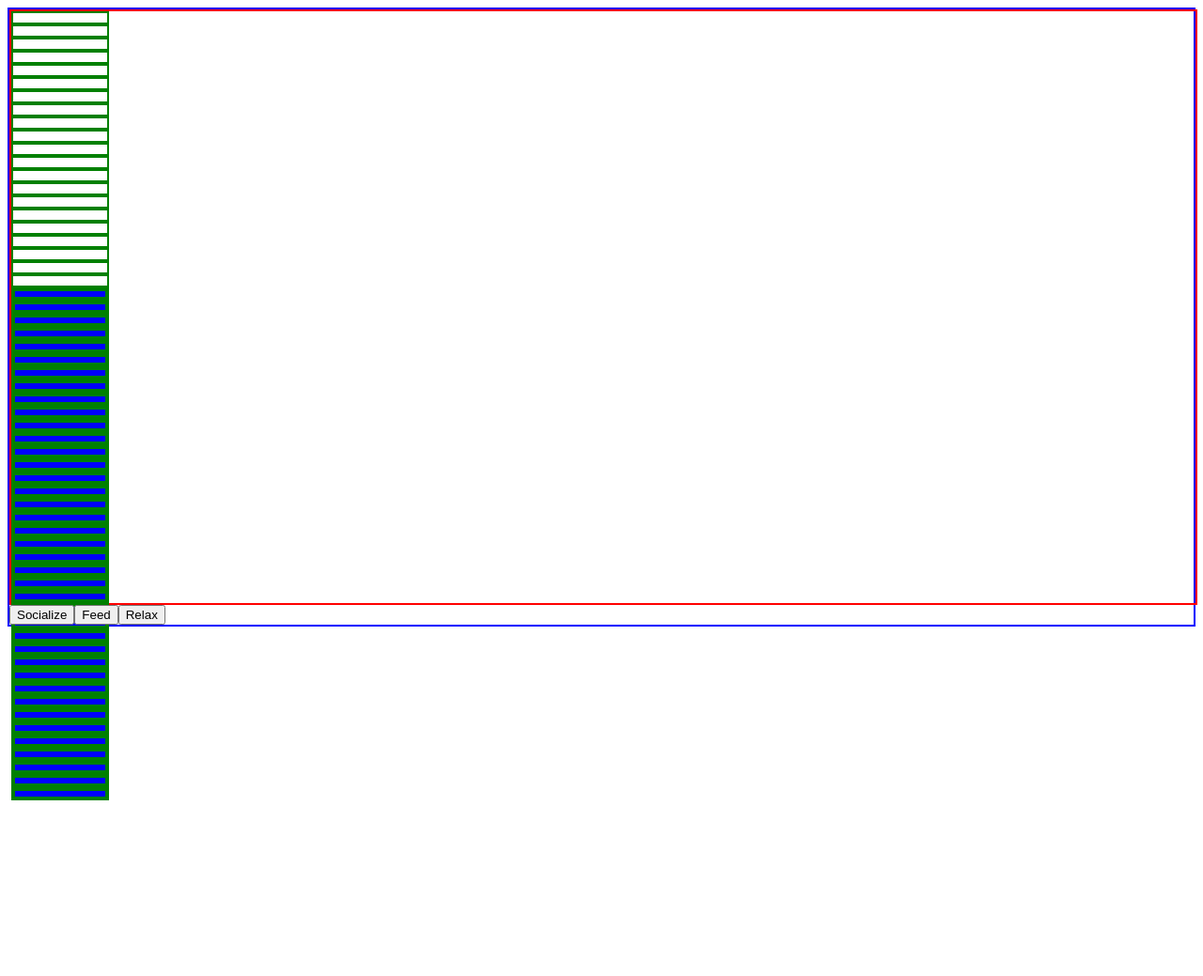
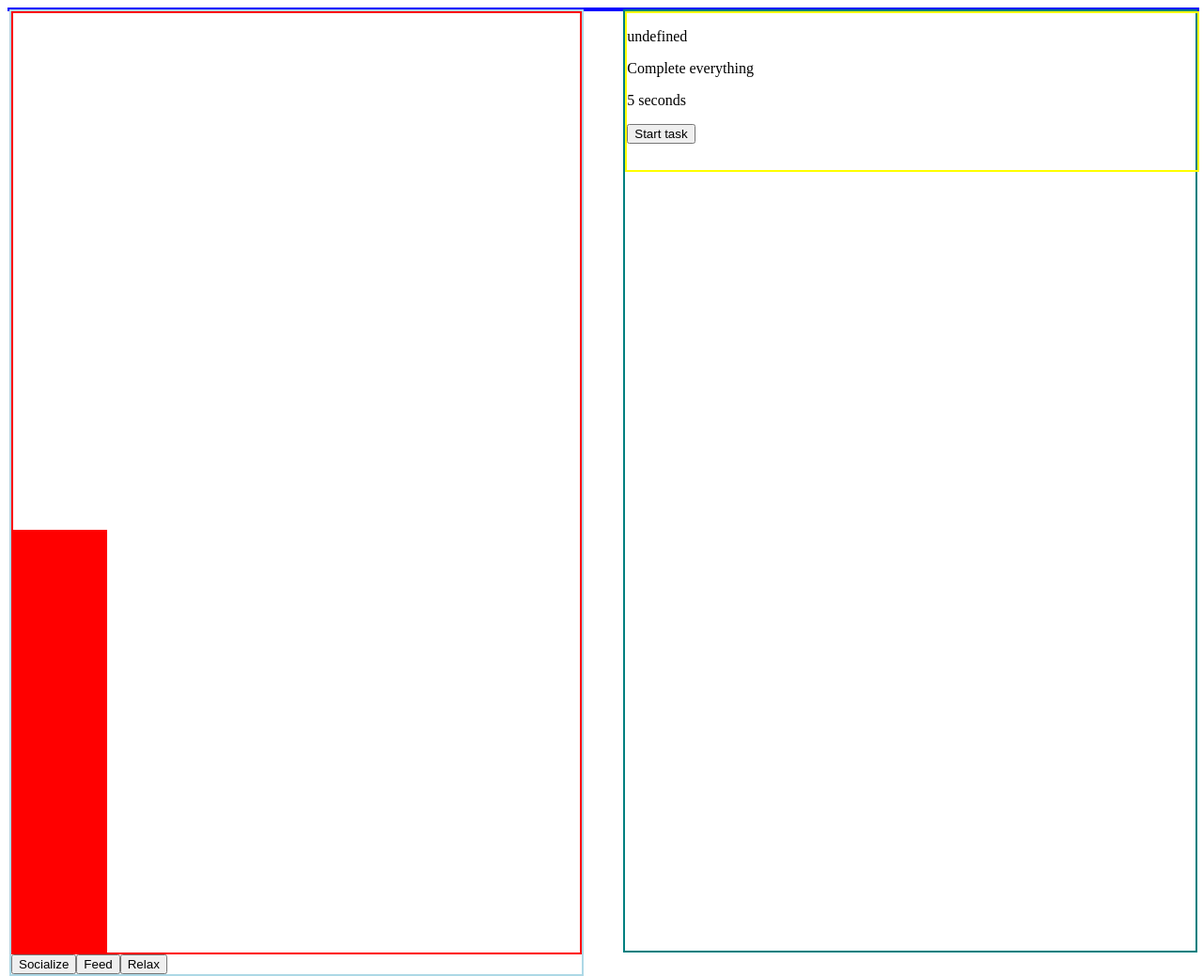
Before and after one commit to jiwonhan1/Programmer-happiness, a website built with webpack: page src/index.html in a window 1280 px wide. Shown: the whole page at 94% size. Before the commit the page ends 852 px from the top, so only its background shows below. Built offline with nearby package versions, Linux system fonts and the light colour scheme.

Commit message:
Creating task functions

```diff
--- a/src/css/styles.css
+++ b/src/css/styles.css
@@ -1,21 +1,43 @@
 .container {
+    height: 100%;
+    width: 100%;
     border: 2px solid blue;
 }
 #main-content {
-
     width: 100%;
     height: 100%;
 }
+#health-display {
+    width: 48%;
+    height: 100%;
+    border: 2px solid lightblue;
+    float: left;
+}
+#task-list-display {
+    width: 48%;
+    height: 1000px;
+    border: 2px solid teal;
+    float: right;
+}
+#task-list {
+    height: 100%;
+}
+.task-list-item {
+    border: 2px solid yellow;
+    height: calc(100%/6);
+    width: 100%;
+}
 #happiness-meter {
     border: 2px solid red;
-    width: 100%;
-    height: 630px;
+    height: 1000px;
+    display: flex;
+    flex-direction: column-reverse;
 }
 
 .happiness-bar-container {
-    border: 2px solid green;
     width: 100px;
     height: 10px;
+    background-color: red;
 }
 .happiness-bar {
     border: 2px solid green;
--- a/src/index.html
+++ b/src/index.html
@@ -7,12 +7,11 @@
     <title>Hungry Bear</title>
 </head>
 <body>
-    <div class="container">
-            <div id="main-content">
-
-                </div>
+  <div class="container">
+    <div id="main-content">
+      <div id="health-display"></div>
+      <div id="task-list-display"></div>
     </div>
-    <!-- 5 min game timer -->
-
+  </div>
 </body>
 </html>
--- a/src/js/interface-logic.js
+++ b/src/js/interface-logic.js
@@ -1,81 +1,131 @@
 import { Programmer } from './programmer.js';
-
+import { Task } from './task.js';
 
 export function createHappinessMeterContainer() {
-  let mainContent = document.getElementById("main-content");
+  let mainContent = document.getElementById("health-display");
   let meterDiv = document.createElement("div");
   meterDiv.id = "happiness-meter";
   mainContent.append(meterDiv);
 }
 
-export function createHappinessMeterBarsContainers(){
+export function createHappinessMeterBarsContainers(programmerHappiness){
+  if(programmerHappiness.getHappiness() <= 0) {
+  //  alert("You Lose!!!!!!!!!!!!!!");
+  }
   let meterDiv = document.getElementById("happiness-meter");
-  for(let i = 0; i < 60; i++) {
+  while(meterDiv.firstChild) {
+    meterDiv.removeChild(meterDiv.firstChild);
+  }
+  for(let i = 0; i < programmerHappiness.getHappiness(); i++) {
     let barContainer = document.createElement("div");
     barContainer.className = "happiness-bar-container";
     meterDiv.append(barContainer);
   }
 }
-export function createHappinessMeterBars() {
-  let meterDiv = document.getElementsByClassName("happiness-bar-container");
-  for(let i = 0; i < 60; i++) {
-    let bar = document.createElement("div");
-    bar.className = "happiness-bar";
-    meterDiv[i].append(bar);
-  }
-}
 
 export function createHappinessMeter() {
   createHappinessMeterContainer();
-  createHappinessMeterBarsContainers();
-  createHappinessMeterBars();
+}
+
+export function createTaskAtRandomIntervals() {
+  setInterval(() => {
+
+  }, 1000)
+}
+
+export function createTaskList() {
+  let mainContent = document.getElementById("task-list-display");
+  let taskList = document.createElement("div");
+  taskList.id = "task-list";
+  mainContent.append(taskList);
+}
+
+export function createTask(task) {
+  let taskList = document.getElementById("task-list");
+  let taskDiv = document.createElement("div");
+  taskDiv.className = "task-list-item";
+
+  let taskDescription = document.createElement("p");
+  taskDescription.className = "task-description";
+  taskDescription.innerHTML = `${task.description}`;
+  let taskEstimatedTimeToComplete = document.createElement("p");
+  taskEstimatedTimeToComplete.className = "task-time";
+  taskEstimatedTimeToComplete.innerHTML = `${(task.time/1000)} seconds`;
+  let taskStartButton = document.createElement("button");
+  taskStartButton.className = "start-task-button";
+  taskStartButton.innerHTML = "Start task";
+  attachTaskDue(taskDiv, task);
+  taskDiv.append(taskDescription);
+  taskDiv.append(taskEstimatedTimeToComplete);
+  taskDiv.append(taskStartButton);
+  attachStartTaskButtonListener(taskStartButton, task, taskDiv);
+  taskList.append(taskDiv);
+}
+export function attachTaskDue(taskDiv, task) {
+  let taskDue = document.createElement("p");
+  taskDue.className = "task-due";
+  taskDue.innerHTML = `${task.timeRemainingOnTask()}`;
+  taskDiv.append(taskDue);
+}
+
+export function attachStartTaskButtonListener(taskStartButton, task, taskDiv) {
+  taskStartButton.addEventListener("click", function() {
+    let timeToProcess = task.time;
+    hideButtonsTaskLength(timeToProcess, taskDiv);
+  });
+}
+
+export function hideButtonsTaskLength(time, taskDiv) {
+  //let healthDisplay = document.getElementById("health-display");
+  let userButtons = document.getElementsByClassName("user-button");
+  //let userButtons = document.querySelectorAll("health-display button");
+  for(let i = 0; i < userButtons.length; i++) {
+    userButtons[i].classList.add("hidden");
+  }
+  setTimeout(() => {
+    for(let i = 0; i < userButtons.length; i++) {
+      userButtons[i].classList.remove("hidden");
+    }
+    taskDiv.remove();
+  },time)
+  console.log(userButtons.length);
+  console.log(time)
 }
 
 export function startGame() {
   createHappinessMeter();
-  let happinessBars = document.querySelectorAll(".happiness-bar");
+  createButtons();
+  createTaskList();
+  let task = new Task("Complete everything", 5000, 10000);
+  createTask(task);
   let p = new Programmer();
-  createButtons();
-
   p.socialDrainPerSecond();
   p.workDrainPerSecond();
   p.hungerDrainPerSecond();
-  p.happiness();
-  setInterval(() => {
-    updateHappinessMeter(happinessBars, p);
-  },1000)
+  p.totalHappiness();
+  runGame(p);
   attachButtonListeners(p);
 }
-
-export function updateHappinessMeter(happinessBars,p) {
-  let programmerHappiness = p.getHappiness();
-
-  let happinessBarsWithHidden = document.getElementsByClassName("hidden");
-  console.log(happinessBarsWithHidden.length + " happiness bard with hidden");
-  if((60 - programmerHappiness) > happinessBarsWithHidden.length) {
-    let difference = (60 - programmerHappiness) - (happinessBarsWithHidden.length);
-    for(let i = difference; i > 0; i--) {
-      happinessBars[i].classList.remove("hidden");
-    }
-  }
-  for(let i = 0; i < (60 - programmerHappiness); i++) {
-
-    happinessBars[i].classList.add("hidden");
-  }
-  }
-
+ export function runGame(p) {
+  setInterval(() => {
+    createHappinessMeterBarsContainers(p);
+  },10)
+ }
   export function createButtons() {
-    let mainContent = document.getElementById("main-content");
+    let mainContent = document.getElementById("health-display");
     let socialButton = document.createElement("button");
     socialButton.id = "socialize-button";
+    socialButton.className = "user-button";
     socialButton.innerHTML = "Socialize";
     mainContent.append(socialButton);
     let feedButton = document.createElement("button");
     feedButton.id = "feed-button";
+    feedButton.className = "user-button";
     feedButton.innerHTML = "Feed";
     mainContent.append(feedButton);
     let relaxButton = document.createElement("button");
     relaxButton.id = "relax-button";
+    relaxButton.className = "user-button";
     relaxButton.innerHTML = "Relax";
     mainContent.append(relaxButton);
   }
@@ -83,15 +133,27 @@ export function updateHappinessMeter(happinessBars,p) {
   export function attachButtonListeners(programmer) {
     let p = programmer;
     document.getElementById("feed-button").addEventListener("click", function() {
-      p.feed();
+      feed(p);
+    });
+    document.getElementById("relax-button").addEventListener("click", function() {
+      relax(p);
+    });
+    document.getElementById("socialize-button").addEventListener("click", function() {
+      socialize(p);
     });
   }
 
   export function feed(programmer) {
     programmer.feed();
-
+    runGame(programmer);
   }
 
-  export function run() {
+  export function relax(programmer) {
+    programmer.relax();
+    runGame(programmer);
+  }
 
+  export function socialize(programmer) {
+    programmer.socialize();
+    runGame(programmer);
   }
--- a/src/js/programmer.js
+++ b/src/js/programmer.js
@@ -9,49 +9,46 @@ export class Programmer {
   getHappiness() {
     return this.happiness;
   }
+
   hungerDrainPerSecond() {
+    setInterval(() => {
       if(this.hunger <= 0) {
-      setInterval(() => {
-        this.hunger -= 2;
-      }, 1000)
+        this.hunger = this.hunger - 2;
+        console.log(this.hunger + " hunger")
       } else {
-      setInterval(() => {
-        this.hunger--;
-      }, 1000)
+        this.hunger = this.hunger - 1;
+        console.log(this.hunger + " hunger")
       }
+    },1000);
   }
 
   socialDrainPerSecond() {
+    setInterval(() => {
       if(this.social <= 0) {
-      setInterval(() => {
-        this.social -= 2;
-      }, 1000)
+        this.social = this.social - 2;
       } else {
-    setInterval(() => {
-      this.social--;
-    }, 1000)
+        this.social = this.social - 1;
       }
+    },1000);
 }
 
   workDrainPerSecond() {
+    setInterval(() => {
       if(this.work <= 0) {
-      setInterval(() => {
-        this.work -= 2;
-      }, 1000)
+        this.work = this.work - 2;
       } else {
-    setInterval(() => {
-      this.work--;
-    }, 1000)
+        this.work = this.work - 1;
       }
+    },1000);
 }
 
-  happiness() {
+  totalHappiness() {
     setInterval(() => {
       this.happiness = this.work + this.social + this.hunger;
     }, 1);
   }
   feed() {
-    this.hunger += 20;
+    this.hunger = 20;
   }
 
   socialize() {
--- /dev/null
+++ b/src/js/task.js
@@ -0,0 +1,20 @@
+export class Task {
+  constructor(description, time, due) {
+    this.description = description;
+    this.time = time;
+    this.due = due;
+  }
+
+  beginTask() {
+    setTimeout(function() {
+      this.complete = true;
+    }, this.time);
+  }
+
+  timeRemainingOnTask() {
+    setInterval(() => {
+      this.due = this.due--;
+    }, 1000)
+  }
+
+}
```
Also changed, not shown: __tests__/programmer.test.js (+5 -15 lines), __tests__/task.test.js (added, +18 -0 lines). Lines whose indentation alone changed are shown as unchanged.
